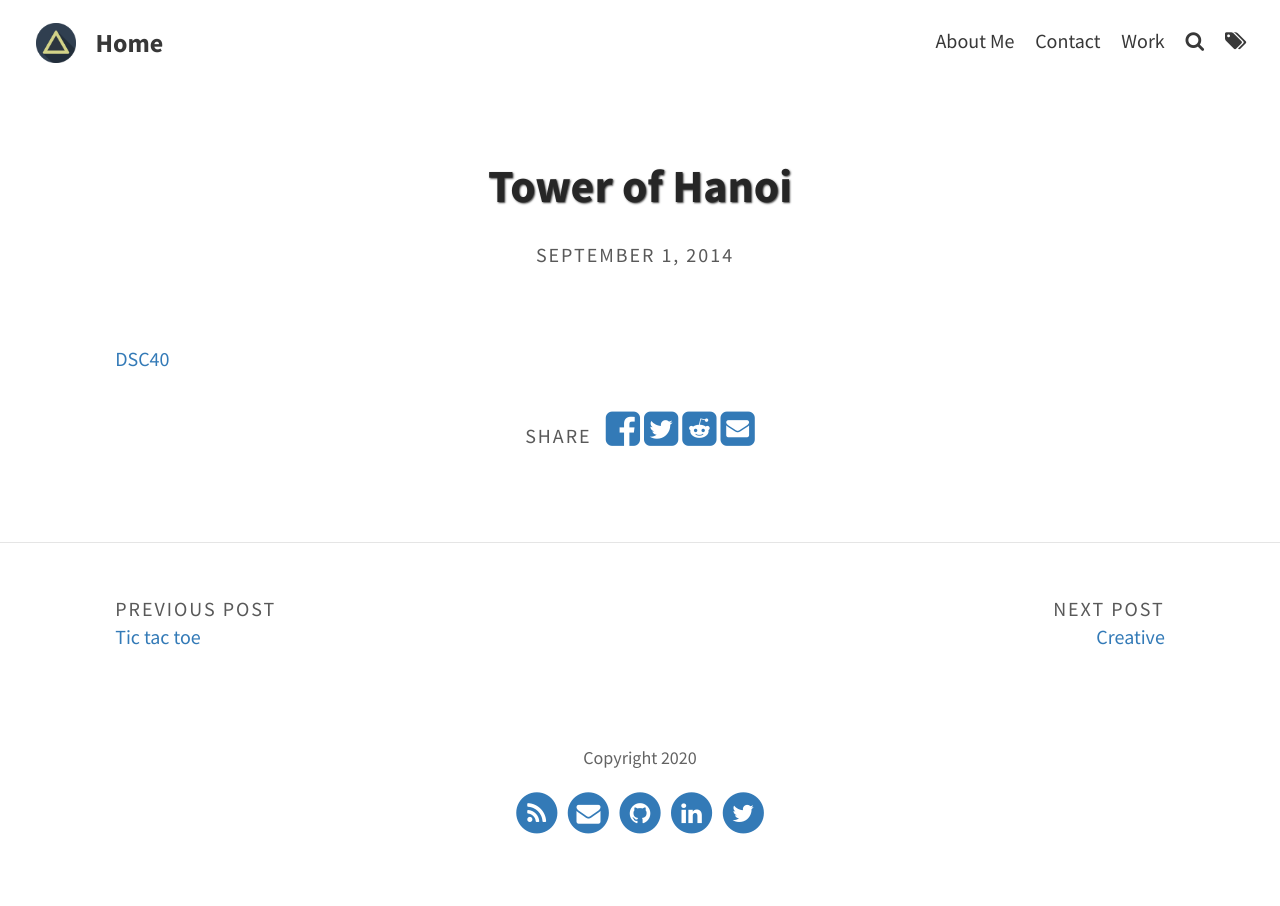
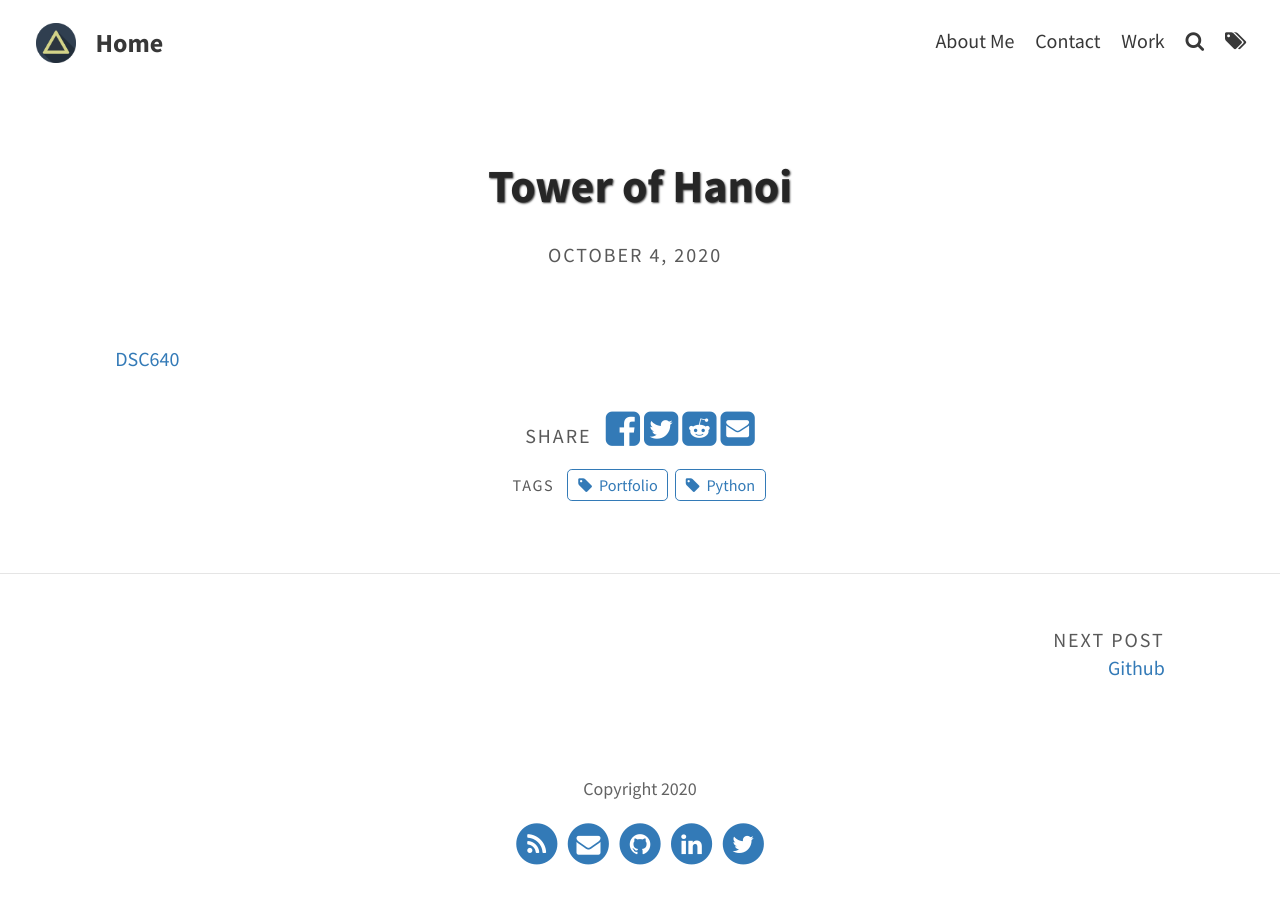
Before and after one commit to knmoses/knmoses.github.io, a Jekyll site: the page built from _portfolio/hanoi.md, in a window 1280 px wide. Built offline with Jekyll 4.4.1, drawn with Linux system fonts in a browser that asks for light colours.

Commit message:
Update hanoi.md

```diff
--- a/_portfolio/hanoi.md
+++ b/_portfolio/hanoi.md
@@ -2,8 +2,9 @@
 layout: post
 title: Tower of Hanoi
 img: "assets/img/portfolio/toh.png"
-date: September 2014
+date: 04 October 2020
+tags: [Python, Portfolio]
 ---
 
 
-[DSC40](https://github.com/knmoses/DSC540)
+[DSC640](https://github.com/knmoses/DSC540)
```
